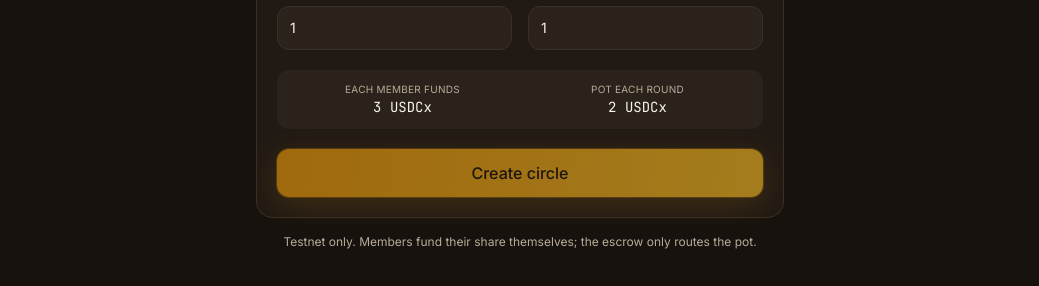
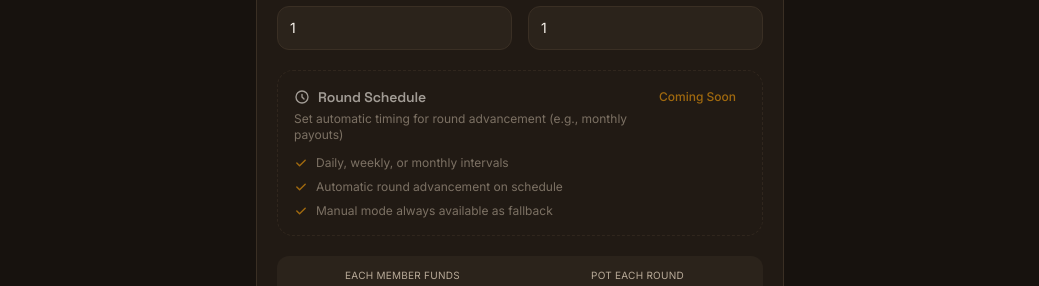
Before and after one commit to JUICEWRLD998/sanctuary, a Next.js app: page /create in a window 1280 px wide. Shown: the part 660-946 px from the top of the page, without its empty margins (120-1159 px from the left). Built offline with nearby package versions, Linux system fonts and the light colour scheme; no server answers.

Commit message:
roundschedule

```diff
--- a/app/create/page.tsx
+++ b/app/create/page.tsx
@@ -131,6 +131,46 @@ export default function CreateCirclePage() {
               </label>
             </div>
 
+            {/* Round Schedule - Coming Soon */}
+            <div className="rounded-lg border border-dashed border-border bg-surface-2/50 p-4 opacity-60">
+              <div className="flex items-start justify-between">
+                <div className="flex-1">
+                  <h3 className="flex items-center gap-2 text-sm font-semibold text-fg">
+                    <svg className="h-4 w-4" fill="none" stroke="currentColor" viewBox="0 0 24 24">
+                      <path strokeLinecap="round" strokeLinejoin="round" strokeWidth={2} d="M12 8v4l3 3m6-3a9 9 0 11-18 0 9 9 0 0118 0z" />
+                    </svg>
+                    Round Schedule
+                  </h3>
+                  <p className="mt-1 text-xs text-fg-muted">
+                    Set automatic timing for round advancement (e.g., monthly payouts)
+                  </p>
+                </div>
+                <span className="ml-3 shrink-0 rounded-full bg-primary/10 px-2.5 py-0.5 text-xs font-medium text-primary">
+                  Coming Soon
+                </span>
+              </div>
+              <div className="mt-3 space-y-2 text-xs text-fg-muted">
+                <div className="flex items-center gap-2">
+                  <svg className="h-3.5 w-3.5 text-primary" fill="currentColor" viewBox="0 0 20 20">
+                    <path fillRule="evenodd" d="M16.707 5.293a1 1 0 010 1.414l-8 8a1 1 0 01-1.414 0l-4-4a1 1 0 011.414-1.414L8 12.586l7.293-7.293a1 1 0 011.414 0z" clipRule="evenodd" />
+                  </svg>
+                  <span>Daily, weekly, or monthly intervals</span>
+                </div>
+                <div className="flex items-center gap-2">
+                  <svg className="h-3.5 w-3.5 text-primary" fill="currentColor" viewBox="0 0 20 20">
+                    <path fillRule="evenodd" d="M16.707 5.293a1 1 0 010 1.414l-8 8a1 1 0 01-1.414 0l-4-4a1 1 0 011.414-1.414L8 12.586l7.293-7.293a1 1 0 011.414 0z" clipRule="evenodd" />
+                  </svg>
+                  <span>Automatic round advancement on schedule</span>
+                </div>
+                <div className="flex items-center gap-2">
+                  <svg className="h-3.5 w-3.5 text-primary" fill="currentColor" viewBox="0 0 20 20">
+                    <path fillRule="evenodd" d="M16.707 5.293a1 1 0 010 1.414l-8 8a1 1 0 01-1.414 0l-4-4a1 1 0 011.414-1.414L8 12.586l7.293-7.293a1 1 0 011.414 0z" clipRule="evenodd" />
+                  </svg>
+                  <span>Manual mode always available as fallback</span>
+                </div>
+              </div>
+            </div>
+
             {/* Live economics summary so the organizer sees what members commit to. */}
             <dl className="grid grid-cols-2 gap-2 rounded-md bg-surface-2 p-3 text-center">
               <div>
```
